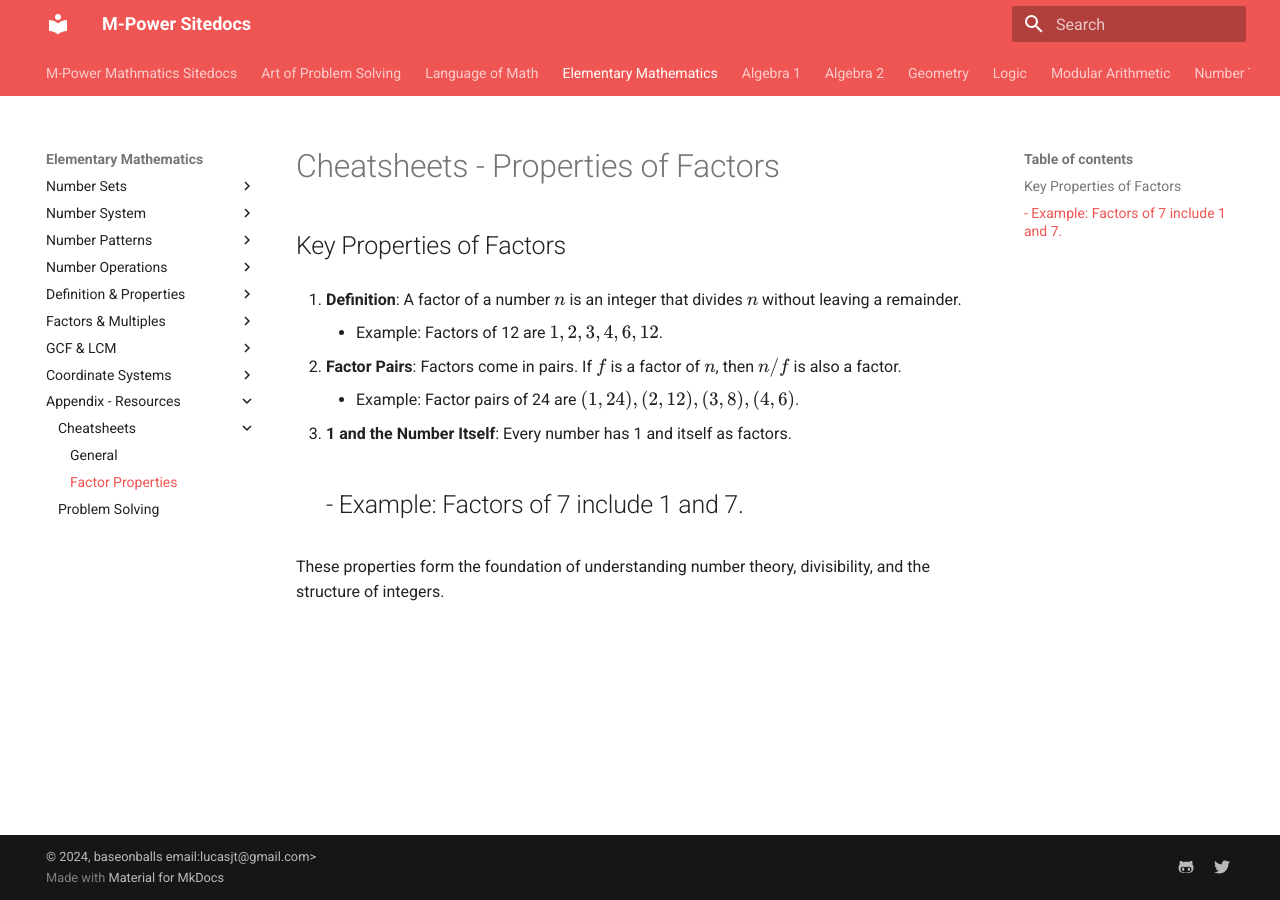
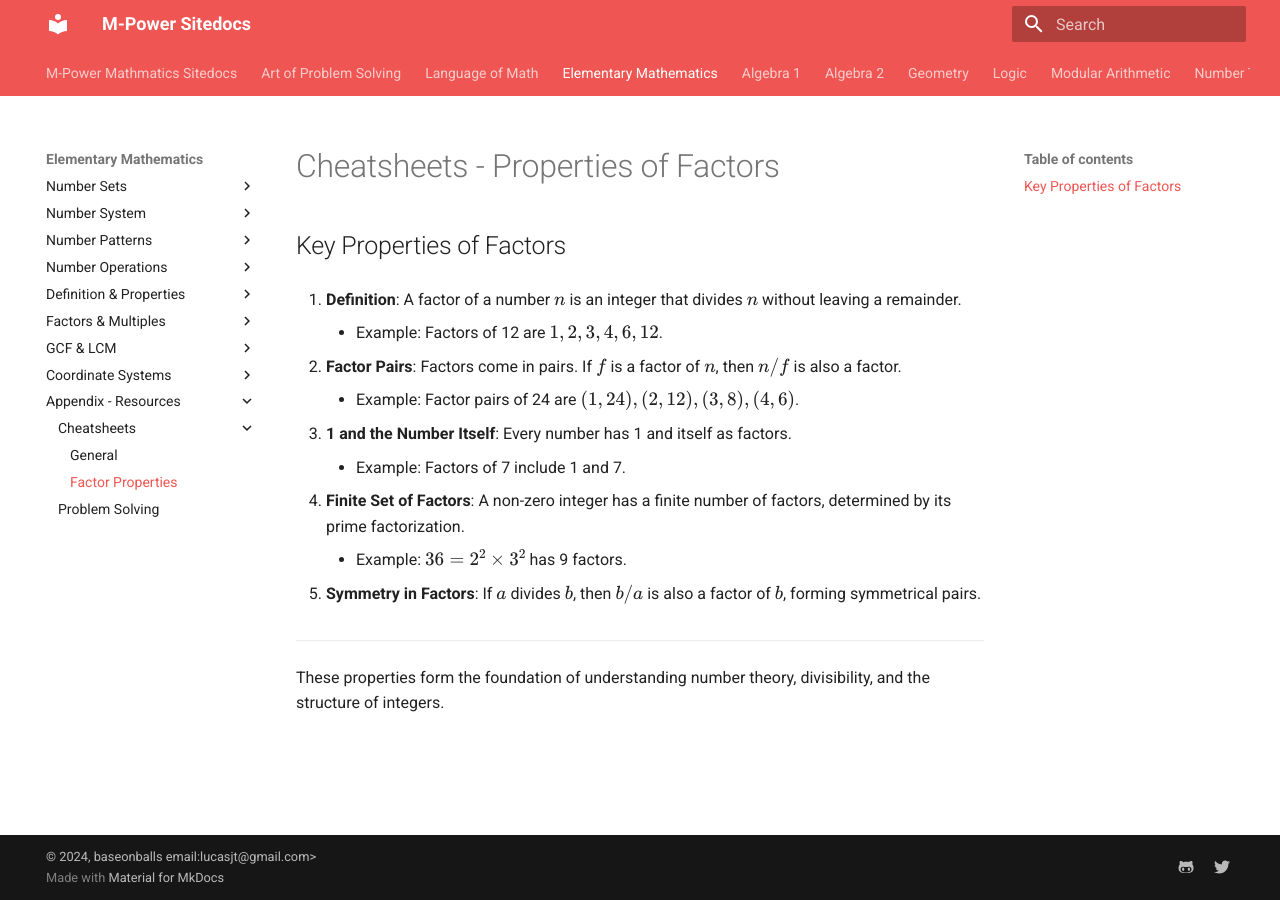
Before and after one commit to baseonballs/mpower-sitedocs, an MkDocs documentation site: the page built from site-docs/mathematics/elem/resources/cheat-sheets/property-of-factors.md, in a window 1280 px wide. Built offline with MkDocs 1.6.1 and Material for MkDocs 9.7.7, drawn with Linux system fonts in a browser that asks for light colours; formulas are drawn with MathJax 3.

Commit message:
formatting  property of factors cheatsheets.

```diff
--- a/site-docs/mathematics/elem/resources/cheat-sheets/property-of-factors.md
+++ b/site-docs/mathematics/elem/resources/cheat-sheets/property-of-factors.md
@@ -13,6 +13,13 @@
 3. **1 and the Number Itself**: Every number has 1 and itself as factors.
 
     - Example: Factors of 7 include 1 and 7.
+
+4. **Finite Set of Factors**: A non-zero integer has a finite number of factors, determined by its prime factorization.
+
+    - Example: \(36 = 2^2 \times 3^2\) has 9 factors.
+
+5. **Symmetry in Factors**: If \(a\) divides \(b\), then \(b/a\) is also a factor of \(b\), forming symmetrical pairs.
+
 ---
 
 These properties form the foundation of understanding number theory, divisibility, and the structure of integers.
```
